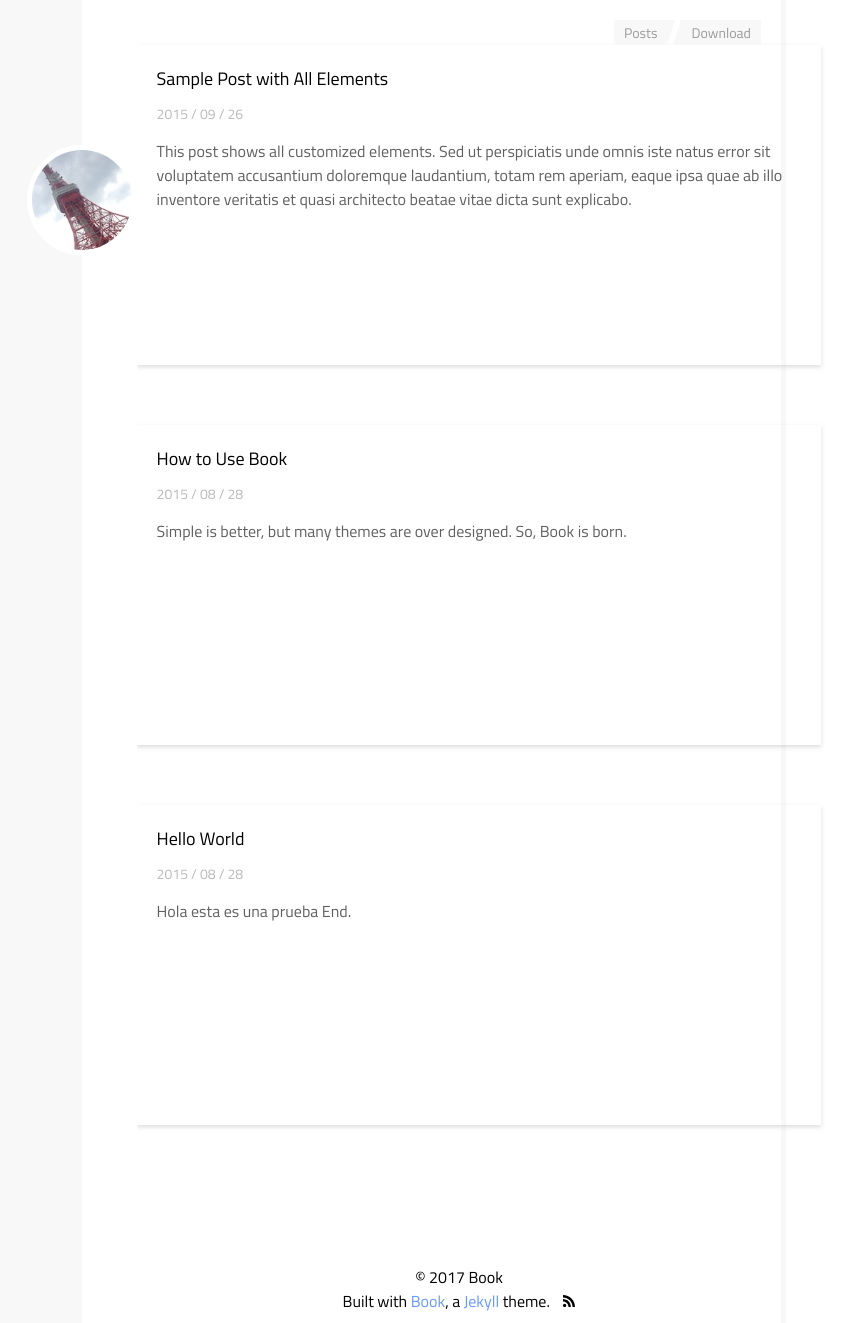
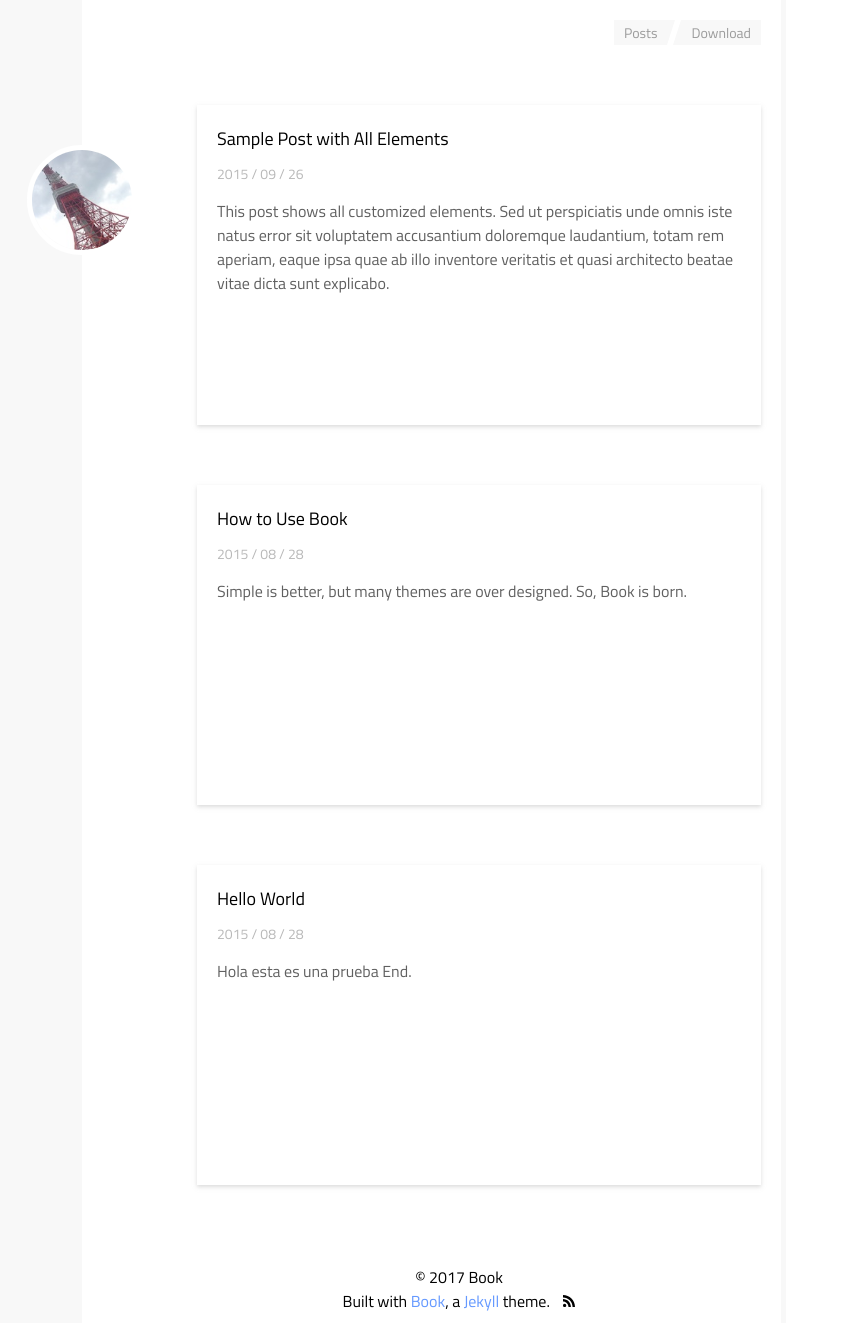
Before and after one commit to rafaf991/rafaf991.github.io, a Jekyll site: the page built from posts.html, in a window 1280 px wide. Shown: the whole page, without its empty margins (366-1219 px from the left). Built offline with Jekyll 4.4.1, drawn with Linux system fonts in a browser that asks for light colours.

Commit message:
Update _posts.scss

```diff
--- a/_sass/page/_posts.scss
+++ b/_sass/page/_posts.scss
@@ -3,8 +3,8 @@
   padding: 0 10px;
 
   ul {
-    margin: -10%;
-    padding-left: -20%;
+    margin: 10;
+    padding-left: 10;
     list-style: none;
   }
 
```
